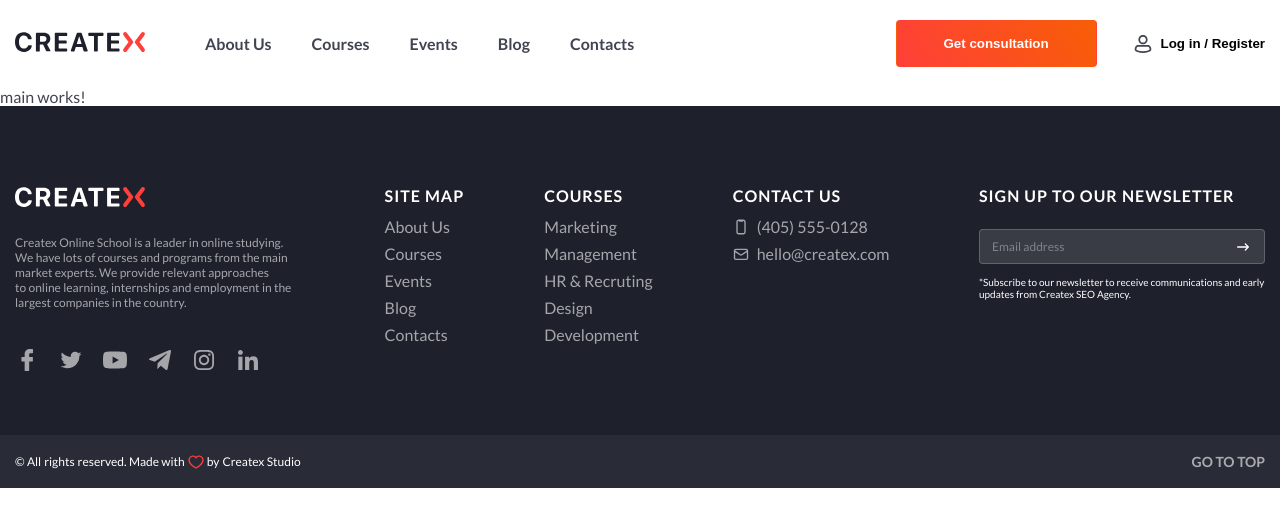
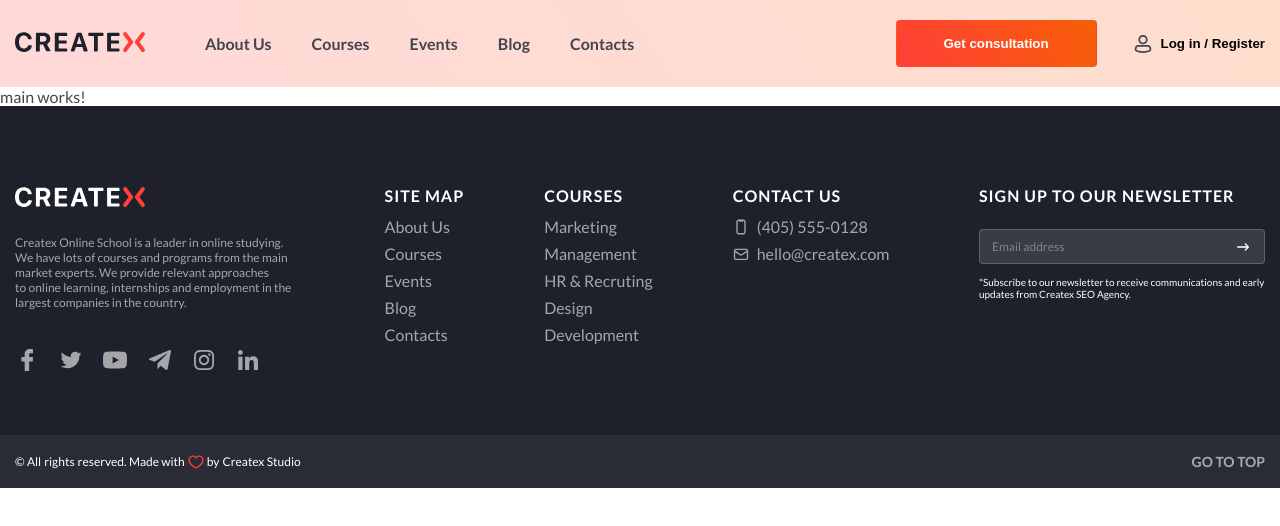
Before and after one commit to leramalkevich/createx, an Angular app: page / in a window 1280 px wide. Shown: the top 526 px of the page. Built offline with nearby package versions, Linux system fonts and the light colour scheme.

Commit message:
created header s

```diff
--- a/src/app/feature/main/main.component.ts
+++ b/src/app/feature/main/main.component.ts
@@ -1,4 +1,5 @@
-import { Component } from '@angular/core';
+import {Component, OnInit} from '@angular/core';
+import {HeaderService} from '../../shared/services/header.service';
 
 @Component({
   selector: 'app-main',
@@ -6,6 +7,10 @@ import { Component } from '@angular/core';
   templateUrl: './main.component.html',
   styleUrl: './main.component.scss'
 })
-export class MainComponent {
-
+export class MainComponent implements OnInit {
+  constructor(private headerService: HeaderService) {
+  }
+  ngOnInit() {
+    this.headerService.whiteBg.set(false);
+  }
 }
--- a/src/app/shared/layout/header/header.component.html
+++ b/src/app/shared/layout/header/header.component.html
@@ -1,4 +1,4 @@
-<header class="header">
+<header class="header" [class.active]="!whiteBg">
   <div class="container">
     <div class="header-navigation">
       <a routerLink="/" class="logo">
--- a/src/app/shared/layout/header/header.component.scss
+++ b/src/app/shared/layout/header/header.component.scss
@@ -2,6 +2,26 @@
 @use "../../../../assets/styles/mixins";
 .header {
   padding: 20px 0;
+  position: relative;
+  &::before {
+    content: "";
+    position: absolute;
+    top: 0;
+    left: 0;
+    width: 100%;
+    height: 100%;
+    background-image: variables.$white-color;
+    background-size: cover;
+    background-position: center;
+    opacity: 0.2;
+    z-index: -1;
+  }
+  &.active {
+    &::before {
+      background-image: variables.$gradient-color;
+      opacity: 0.2;
+    }
+  }
   .container {
     display: flex;
     justify-content: space-between;
--- a/src/app/shared/layout/header/header.component.ts
+++ b/src/app/shared/layout/header/header.component.ts
@@ -1,5 +1,6 @@
-import { Component } from '@angular/core';
+import {AfterViewInit, Component, OnInit} from '@angular/core';
 import {RouterLink} from '@angular/router';
+import {HeaderService} from '../../services/header.service';
 
 @Component({
   selector: 'app-header',
@@ -7,6 +8,12 @@ import {RouterLink} from '@angular/router';
   templateUrl: './header.component.html',
   styleUrl: './header.component.scss'
 })
-export class HeaderComponent {
-
+export class HeaderComponent implements OnInit, AfterViewInit {
+  whiteBg:boolean | undefined;
+  constructor(private headerService:HeaderService) {}
+  ngOnInit() {
+    this.whiteBg = this.headerService.whiteBg();
+    console.log(this.whiteBg);
+  }
+  ngAfterViewInit() {}
 }
--- /dev/null
+++ b/src/app/shared/services/header.service.ts
@@ -0,0 +1,10 @@
+import {Injectable, signal} from '@angular/core';
+
+@Injectable({
+  providedIn: 'root'
+})
+export class HeaderService {
+  whiteBg = signal(false);
+  constructor() { }
+
+}
```
